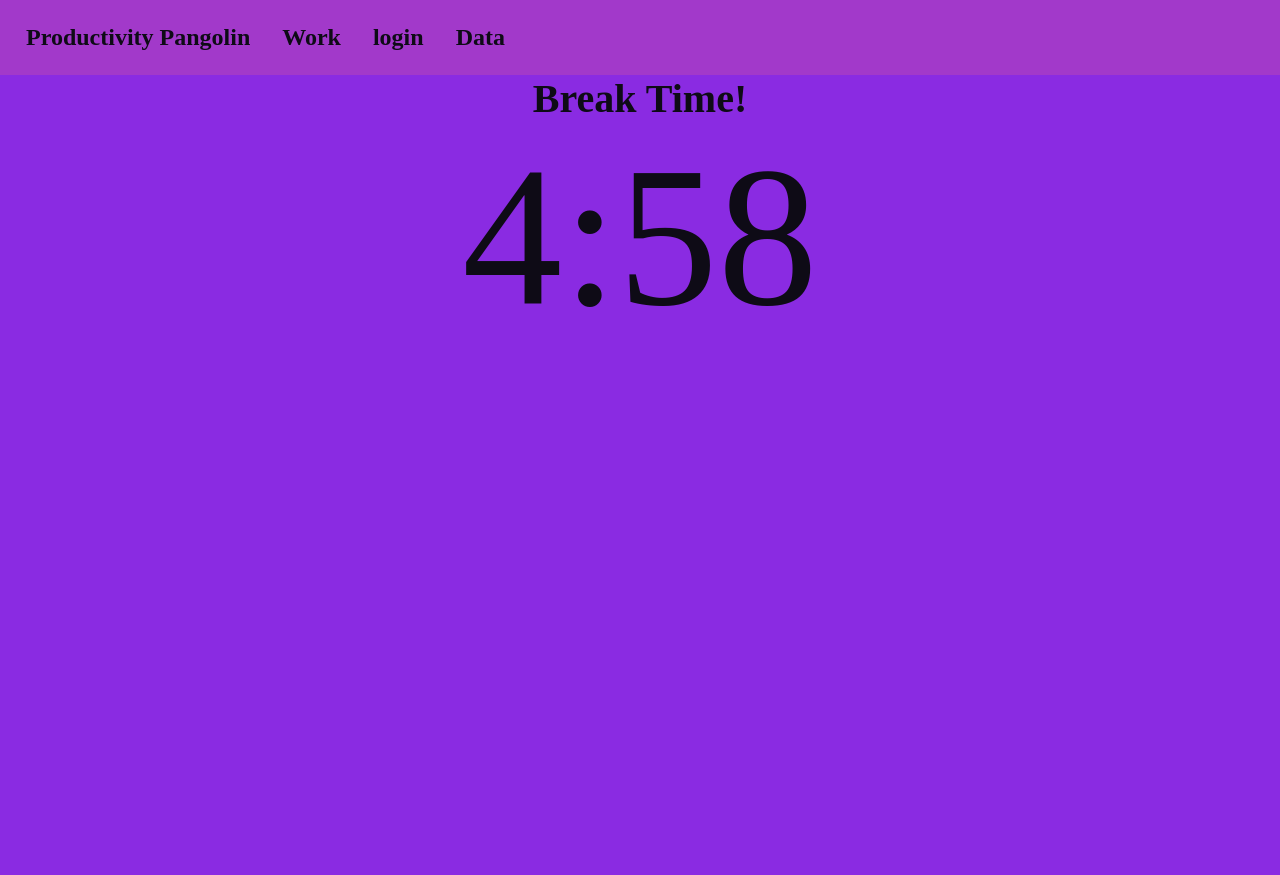
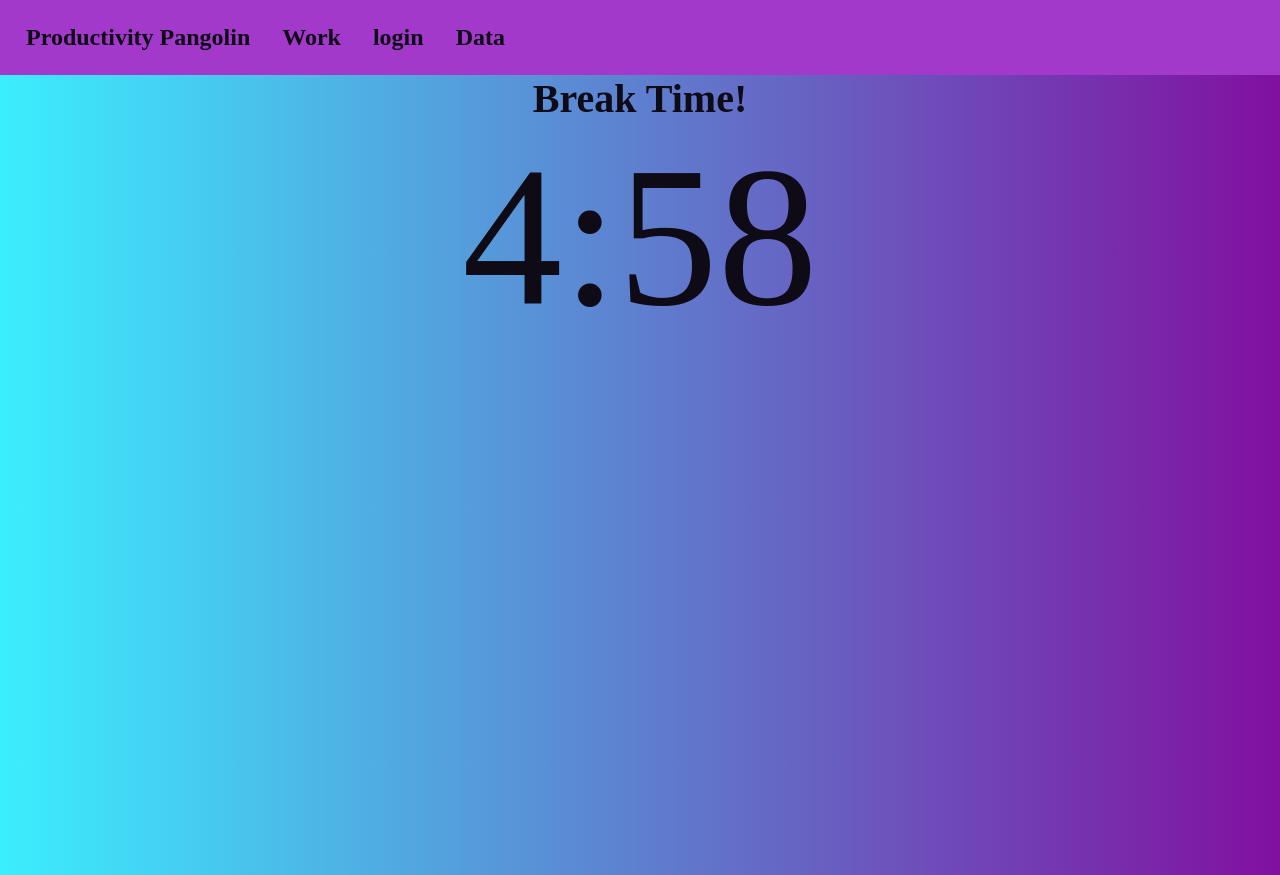
Before and after one commit to coderFeedForwardAlg/productivity-pangolin, a React (Create React App) app: page /new/break in a window 1280 px wide. Both pictures are taken after a click on the button "Start". Before the commit the page ends 800 px from the top, so only its background shows below. Built offline with nearby package versions, Linux system fonts and the light colour scheme; no server answers.

Commit message:
background image

```diff
--- a/src/App.css
+++ b/src/App.css
@@ -11,12 +11,13 @@ E7DFDD
   }
 
 .timer{
-    background-color: blueviolet;
+    background: linear-gradient(to left,#8110a0  0%,  #3beefe 100%);
     text-align: center;
     font-size: 200px;
     width: 100%;
-    padding-bottom: 100%;
-    position: fixed;
+    background-size: cover;
+    height: 100vh;
+    /*position: fixed; */
 }
 
 .timer-text{
@@ -42,7 +43,7 @@ E7DFDD
 }
 .pauseButton{
   font-size: 50px;
-  height: 100%;
+  height: fit-content;
   background-color: blueviolet;
   border: #0E0B16;
   box-shadow: #000000;
@@ -90,6 +91,9 @@ li {
   .new-work-sesh{
       text-align: center;
         padding-top: 10%;
+        background: linear-gradient(to left,#8110a0  0%,  #3beefe 100%);
+        background-size: cover;
+        height: 100vh;
   }
 
   .startBut{
@@ -104,9 +108,15 @@ li {
   .goodWork{
       text-align: center;
       font-size: large;
+      background: linear-gradient(to left,#8110a0  0%,  #3beefe 100%);
+      background-size: cover;
+      height: 100vh;
   }
   .new-break{
-    text-align: center;
+      background: linear-gradient(to left,#8110a0  0%,  #3beefe 100%);
+      background-size: cover;
+      height: 100vh;
+      text-align: center;
       font-size: large;
   }
 
```
Also changed, not shown: src/components/imgs/pangolinImg.png.
